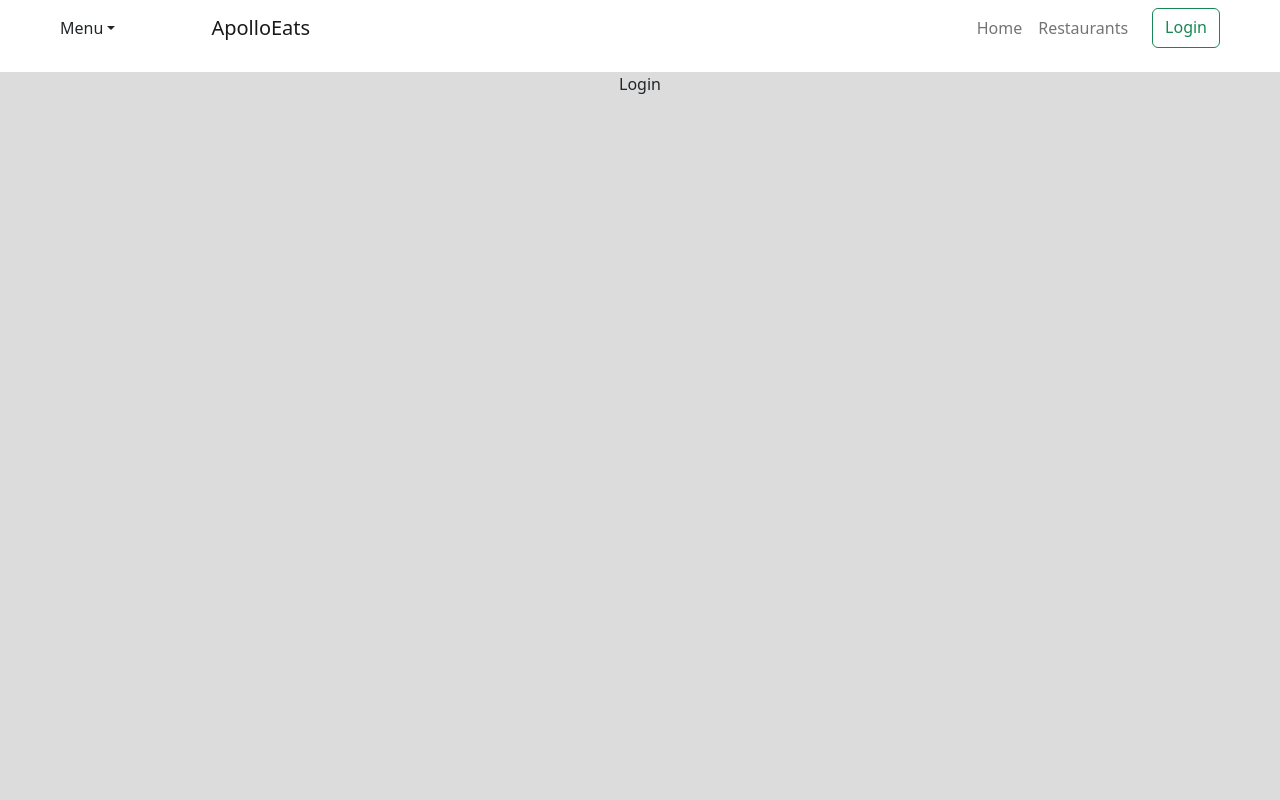
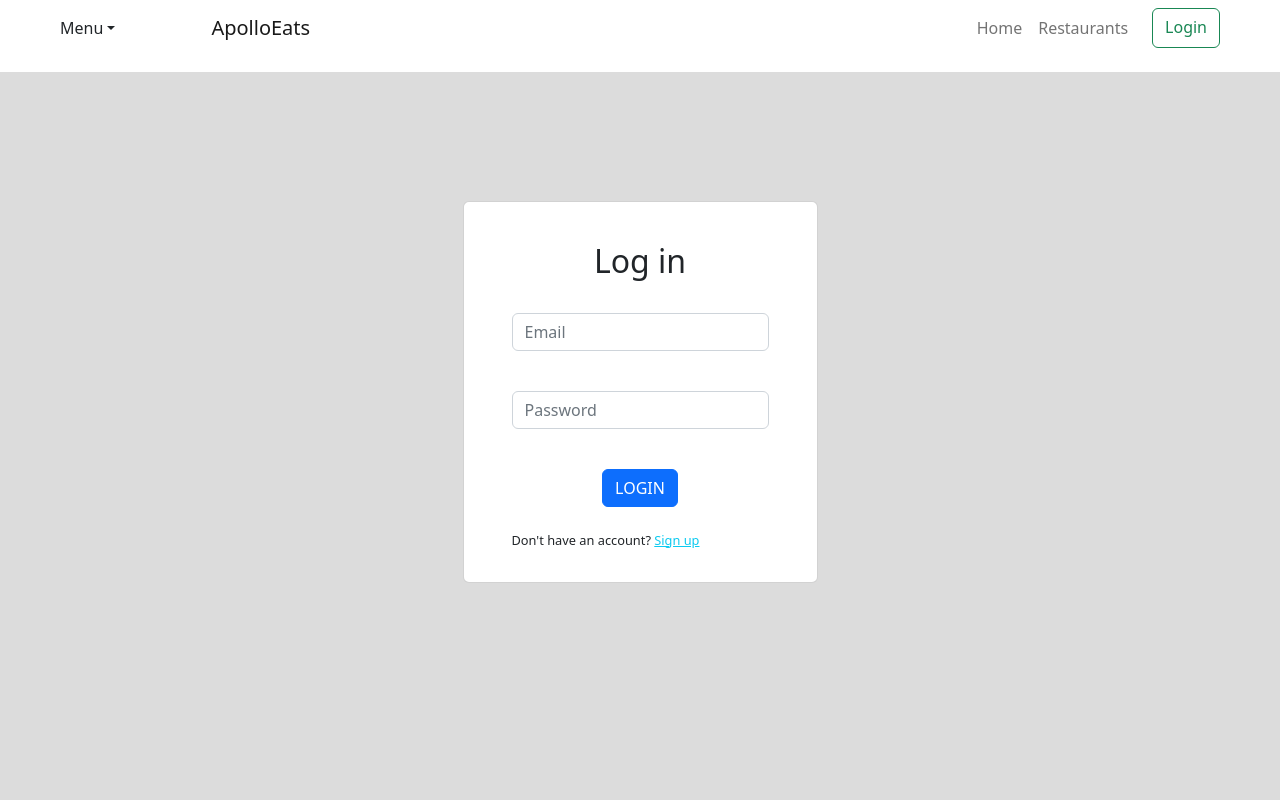
Before and after one commit to SunRises-On/ApolloEats, a React (Create React App) app in the folder front-end/front/: page /login in a window 1280 px wide. Shown: the top 800 px of the page. Built offline with nearby package versions, Linux system fonts and the light colour scheme.

Commit message:
Add Login form.

```diff
--- a/front-end/front/src/pages/Login.js
+++ b/front-end/front/src/pages/Login.js
@@ -1,10 +1,92 @@
 import React from "react";
+import { Container, Row, Col, Card, Form, Button} from "react-bootstrap";
+import { useFormik } from "formik";
+import * as Yup from 'yup';
+
 import './style/LoginStyle.css';
 
 function Login(){
+
+    const formik = useFormik({
+        initialValues:{
+            email:"",password:"",
+        },
+        validationSchema: Yup.object({
+        //elements must be of type string
+        email: Yup.string(),
+        password: Yup.string()
+        }),
+        onSubmit: values =>{
+            alert(JSON.stringify(values));
+        //    LoginService.login(values).then(response=>{
+                //get token from response
+        //        const token = response.data.token;
+                //set JWT token to sessionStorage
+        //        sessionStorage.setItem("token",token);
+                //set token to axios common header
+       //         setAuthToken(token);
+                //redirect to restaurants
+        //        window.location.href='restaurants';
+        //    })
+        //    .catch(error=>ErrorService.handle(error));
+        },
+    });
+
+
     return(
         <div className="main">
-            Login
+            <Container className="d-flex align-items-center justify-content-center" style={{height: '80vh'}}>
+                <Row>
+                    <Col>
+                        <Card className="m-5" style={{maxWidth: '600px'}}>
+                            <Card.Body className='px-5'>
+                                <Form onSubmit={formik.handleSubmit} >
+                                    <br/>
+                                    <h2>Log in</h2>
+
+                                    <br/>
+                                    <Form.Group controlId="formEmail"
+                                    className="mb-3"
+                                    style={{textAlign:"left"}}
+                                    >
+                                        {/* <Form.Label>Email :</Form.Label> */}
+                                        <Form.Control
+                                        type="text"
+                                        name="email"
+                                        placeholder="Email"
+                                        onChange={formik.handleChange}
+                                        onBlur={formik.handleBlur}
+                                        value={formik.values.email}
+                                        />
+                                    </Form.Group>
+                                    <br/>
+                                    <Form.Group controlId="formPassword"
+                                    className="mb-3"
+                                    style={{textAlign:"left"}}
+                                    >
+                                        {/* <Form.Label>Password :</Form.Label> */}
+                                        <Form.Control
+                                        type="text"
+                                        name="password"
+                                        placeholder="Password"
+                                        onChange={formik.handleChange}
+                                        onBlur={formik.handleBlur}
+                                        value={formik.values.password}
+                                        />
+                                    </Form.Group>
+                                    <br/>
+                                    <Button variant="primary" type="submit">
+                                        LOGIN
+                                    </Button>
+                                    <br/><br/>
+                                    <p style={{fontSize:'.8em', textAlign:"left"}}>
+                                        Don't have an account? <a href='register' class='link-info' style={{fontSize:'1em'}}>Sign up</a></p>
+                                </Form>
+                            </Card.Body>
+                        </Card>
+                    </Col>
+                </Row>
+            </Container>
         </div>
     );
 }
```
Also changed, not shown: front-end/front/src/pages/Register.js (+11 -0 lines), front-end/front/src/services/ErrorService.js (added, +19 -0 lines), front-end/front/src/services/LoginService.js (added, +11 -0 lines), front-end/front/src/services/RegisterService.js (added, +11 -0 lines), front-end/front/src/services/TemperatureService.js (added, +16 -0 lines).
